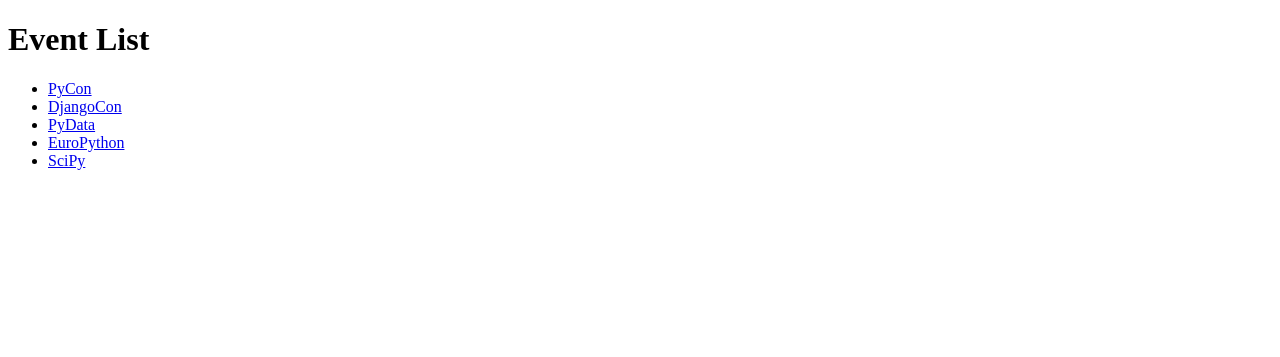
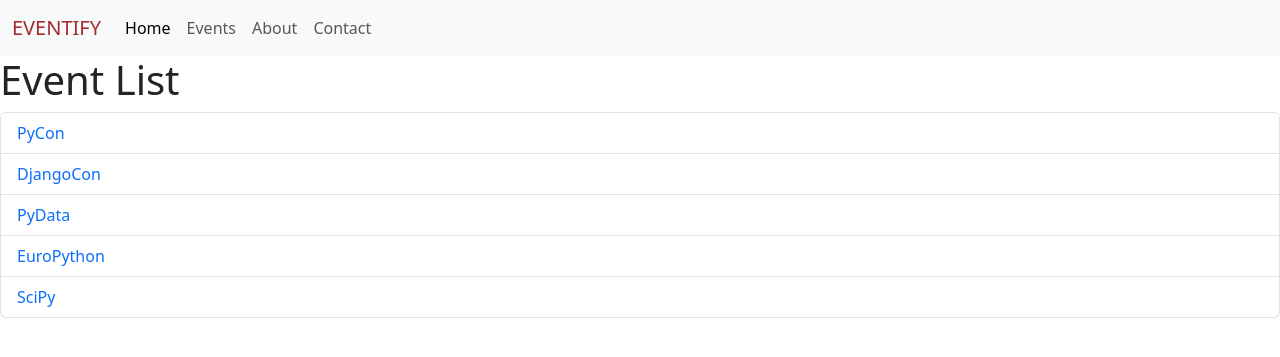
Before and after one commit to iPelino/npc_django_2023, a Django app: page /events/ in a window 1280 px wide. Shown: the top 357 px of the page. Run offline with Django 4.2, Linux system fonts and the light colour scheme.

Commit message:
Add base template and partial models

```diff
--- a/npc_django/settings.py
+++ b/npc_django/settings.py
@@ -118,6 +118,9 @@ USE_TZ = True
 # https://docs.djangoproject.com/en/4.2/howto/static-files/
 
 STATIC_URL = 'static/'
+STATICFILES_DIRS = [
+    BASE_DIR / 'static',
+]
 
 # Default primary key field type
 # https://docs.djangoproject.com/en/4.2/ref/settings/#default-auto-field
--- a/npc_django/urls.py
+++ b/npc_django/urls.py
@@ -3,7 +3,7 @@ from django.urls import path, include
 from core import views
 urlpatterns = [
     path('admin/', admin.site.urls),
-    path('', views.home),
+    path('', views.home, name='home'),
     path('events/', include('events.urls')),
 
 ]
--- a/requirements.txt
+++ b/requirements.txt
@@ -1,6 +1,6 @@
 asgiref==3.7.2
 Django==4.2.3
-pip==23.1.2
+pip==23.2
 setuptools==68.0.0
 sqlparse==0.4.4
 typing-extensions==4.7.1
--- /dev/null
+++ b/static/css/styles.css
@@ -0,0 +1,3 @@
+.navbar-brand{
+    color: brown !important;
+}
--- /dev/null
+++ b/templates/base.html
@@ -0,0 +1,44 @@
+{% load static %}
+<!doctype html>
+<html lang="en">
+<head>
+    <meta charset="UTF-8">
+    <meta name="viewport"
+          content="width=device-width, user-scalable=no, initial-scale=1.0, maximum-scale=1.0, minimum-scale=1.0">
+    <meta http-equiv="X-UA-Compatible" content="ie=edge">
+    <title></title>
+    <link href="https://cdn.jsdelivr.net/npm/bootstrap@5.3.0/dist/css/bootstrap.min.css" rel="stylesheet" integrity="sha384-9ndCyUaIbzAi2FUVXJi0CjmCapSmO7SnpJef0486qhLnuZ2cdeRhO02iuK6FUUVM" crossorigin="anonymous">
+    <link rel="stylesheet" href="{% static 'css/styles.css' %}">
+</head>
+<body>
+<nav class="navbar navbar-expand-lg bg-body-tertiary">
+  <div class="container-fluid">
+    <a class="navbar-brand" href="{% url 'home' %}">EVENTIFY</a>
+    <button class="navbar-toggler" type="button" data-bs-toggle="collapse" data-bs-target="#navbarSupportedContent" aria-controls="navbarSupportedContent" aria-expanded="false" aria-label="Toggle navigation">
+      <span class="navbar-toggler-icon"></span>
+    </button>
+    <div class="collapse navbar-collapse" id="navbarSupportedContent">
+      <ul class="navbar-nav me-auto mb-2 mb-lg-0">
+        <li class="nav-item">
+          <a class="nav-link active" aria-current="page" href="{% url 'home' %}">Home</a>
+        </li>
+        <li class="nav-item">
+          <a class="nav-link" href="{% url 'events' %}">Events</a>
+        </li>
+        <li class="nav-item">
+          <a class="nav-link" href="#">About</a>
+        </li>
+        <li class="nav-item">
+          <a class="nav-link" href="#">Contact</a>
+        </li>
+      </ul>
+    </div>
+  </div>
+</nav>
+{% block content %}
+
+{% endblock %}
+<script src="https://cdn.jsdelivr.net/npm/bootstrap@5.3.0/dist/js/bootstrap.bundle.min.js" integrity="sha384-geWF76RCwLtnZ8qwWowPQNguL3RmwHVBC9FhGdlKrxdiJJigb/j/68SIy3Te4Bkz" crossorigin="anonymous"></script>
+</body>
+</body>
+</html>
--- a/templates/events/event_list.html
+++ b/templates/events/event_list.html
@@ -1,18 +1,11 @@
-<!doctype html>
-<html lang="en">
-<head>
-    <meta charset="UTF-8">
-    <meta name="viewport"
-          content="width=device-width, user-scalable=no, initial-scale=1.0, maximum-scale=1.0, minimum-scale=1.0">
-    <meta http-equiv="X-UA-Compatible" content="ie=edge">
-    <title>All Events</title>
-</head>
-<body>
+{% extends 'base.html' %}
+
+{% block content %}
 <h1>Event List</h1>
-<ul>
+<ul class="list-group">
 {% for event in events %}
-    <li><a href="/events/{{ event }}">{{ event }}</a></li>
+    <li class="list-group-item">
+        <a class="link-offset-2 link-underline link-underline-opacity-0" href="/events/{{ event }}">{{ event }}</a></li>
 {% endfor %}
 </ul>
-</body>
-</html>
+{% endblock %}
```
Also changed, not shown: core/models.py (+11 -1 lines), events/models.py (+17 -1 lines), templates/core/home.html (+7 -13 lines), templates/events/event_details.html (+3 -12 lines), core/migrations/0001_initial.py (added), core/migrations/0002_contact_date_updated.py (added), events/migrations/0001_initial.py (added), events/migrations/0002_category_alter_event_category.py (added).
